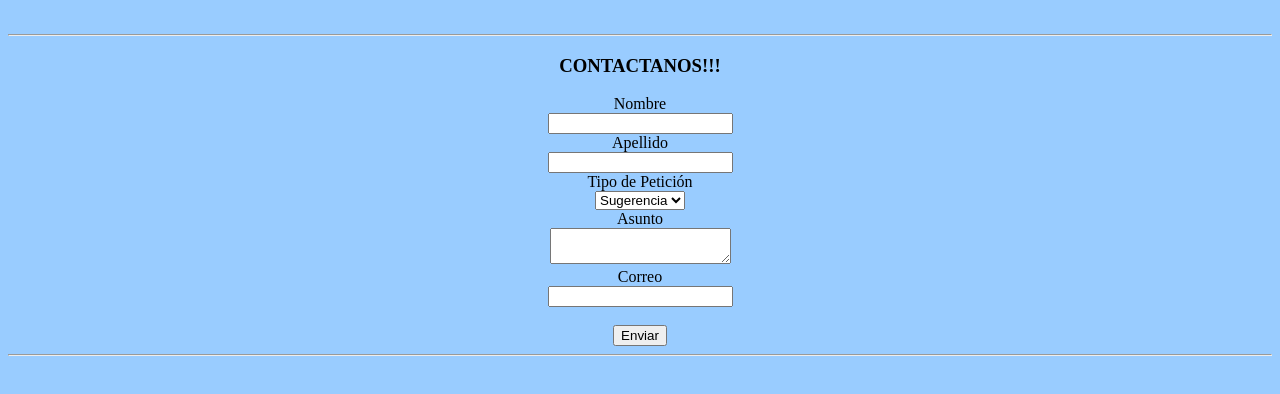
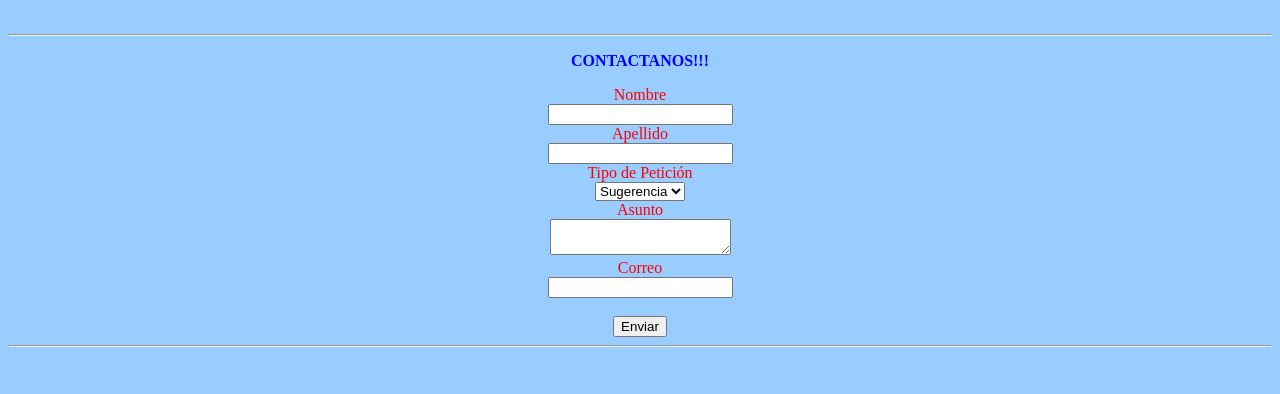
Before and after one commit to omarabelm/PracticasDiplomadoFrontEnd, a plain HTML site: page HTML/Ejercicios/Ejemplo de Formulario HTML.html in a window 1280 px wide. Drawn offline with Linux system fonts and the light colour scheme.

Commit message:
CSS
Primer documento CSS

```diff
--- a/HTML/Ejercicios/Ejemplo de Formulario HTML.html
+++ b/HTML/Ejercicios/Ejemplo de Formulario HTML.html
@@ -3,6 +3,7 @@
     <head>
         <meta charset="UTF-8">
         <title>Ejercicio: Mi Formulario de Contacto</title>
+        <link rel="stylesheet" href="estilos.css">
     </head>
     <body bgcolor="#99ccff">
         <center><form action="mailto:jcapellan@itla.edu.do" method="post" enctype="text/plain"><br>
--- /dev/null
+++ b/HTML/Ejercicios/estilos.css
@@ -0,0 +1,16 @@
+/*Selector de tipo .class*/
+
+label {
+    color: red;
+
+    /*Esta unidad (em) de medida es porcentual al tamano por defecto aplicado a las fuentes*/
+    font-size: 1em;
+}
+
+
+h3 {
+    color: blue;
+
+    /*Esta unidad (em) de medida es porcentual al tamano por defecto aplicado a las fuentes*/
+    font-size: 1em;
+}
```
